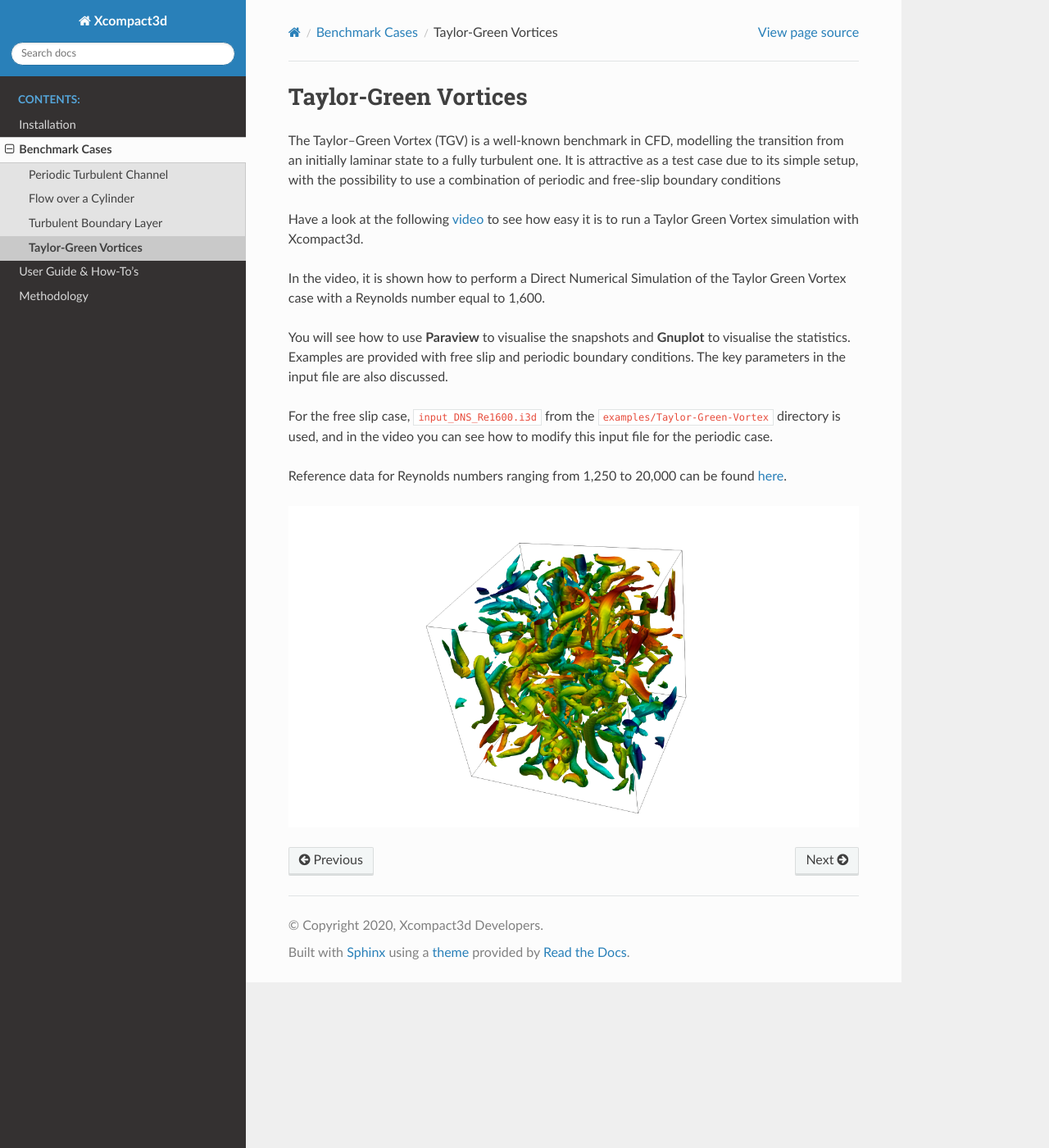
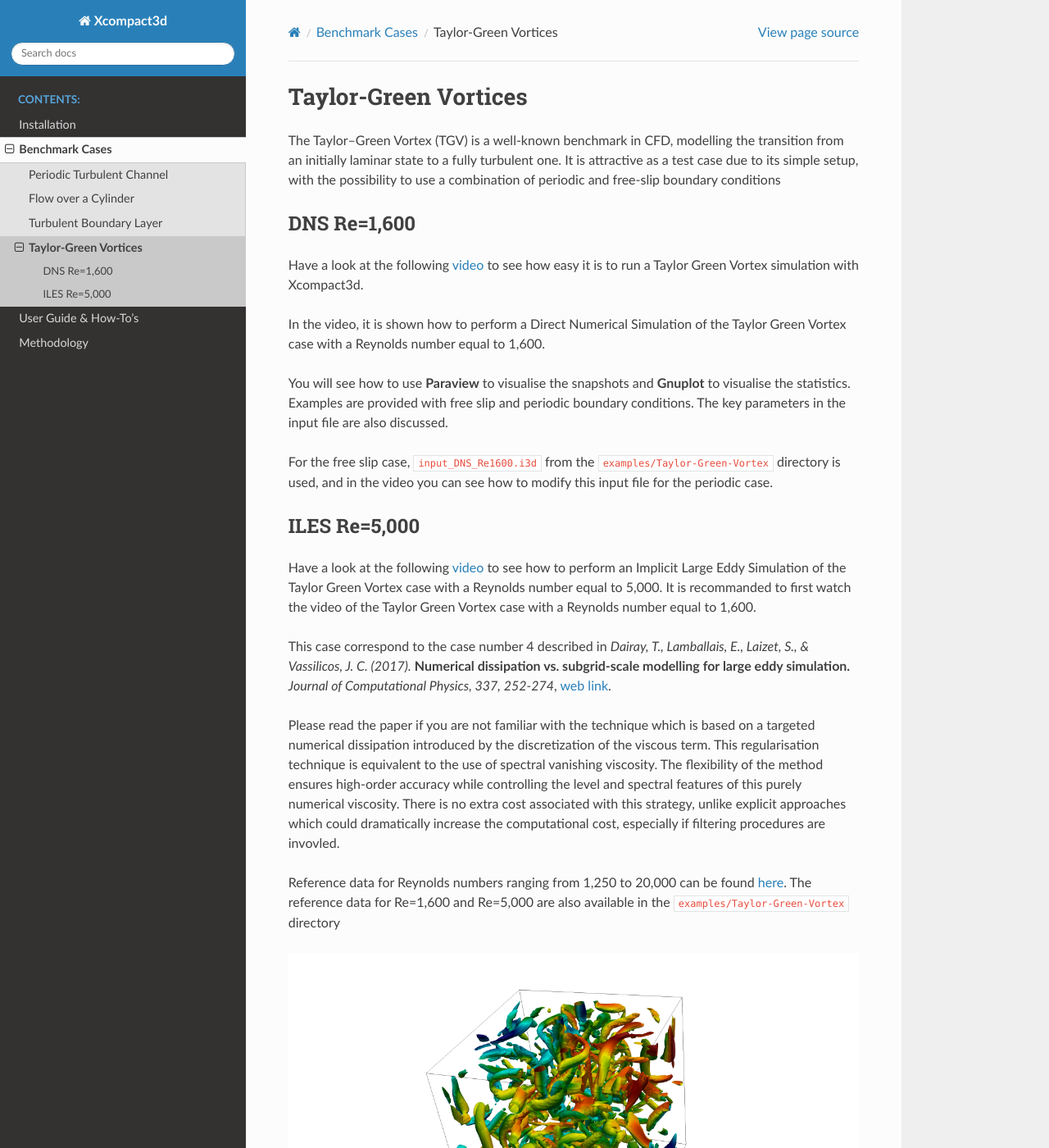
Before and after one commit to xcompact3d/Incompact3d, a Sphinx documentation site: the page built from docs/pages/cases/TGV.rst, in a window 1280 px wide and 1400 px high. Shown: the whole window at 82% size. Built offline with Sphinx 7.4.7 and the Read the Docs theme 2.0.0, drawn with Linux system fonts in a browser that asks for light colours.

Commit message:
Update TGV.rst

```diff
--- a/docs/pages/cases/TGV.rst
+++ b/docs/pages/cases/TGV.rst
@@ -1,8 +1,11 @@
+=====================
 Taylor-Green Vortices
 =====================
 The Taylor–Green Vortex (TGV) is a well-known benchmark in CFD, modelling the transition from an initially laminar state to a fully turbulent one. It is attractive as a test case due to its simple setup, with the possibility to use a combination of
 periodic and free-slip boundary conditions
 
+DNS Re=1,600
+=============
 Have a look at the following `video <https://www.youtube.com/watch?v=yj0njXod7iU>`_ to see how easy it is to run a Taylor Green Vortex simulation with Xcompact3d.
 
 In the video, it is shown how to perform a Direct Numerical Simulation of the Taylor Green Vortex case with a Reynolds number equal to 1,600.
@@ -11,7 +14,16 @@ You will see how to use **Paraview** to visualise the snapshots and **Gnuplot**
 
 For the free slip case, ``input_DNS_Re1600.i3d`` from the ``examples/Taylor-Green-Vortex`` directory is used, and in the video you can see how to modify this input file for the periodic case.
 
-Reference data for Reynolds numbers ranging from 1,250 to 20,000 can be found `here <https://zenodo.org/record/2577239#.YsV6GozMI5k>`_.
+
+ILES Re=5,000
+=============
+Have a look at the following `video <https://youtu.be/3zCU3J2tQTU>`_ to see how to perform an Implicit Large Eddy Simulation of the Taylor Green Vortex case with a Reynolds number equal to 5,000. It is recommanded to first watch the video of the Taylor Green Vortex case with a Reynolds number equal to 1,600.
+
+This case correspond to the case number 4 described in *Dairay, T., Lamballais, E., Laizet, S., & Vassilicos, J. C. (2017).* **Numerical dissipation vs. subgrid-scale modelling for large eddy simulation.** *Journal of Computational Physics, 337, 252-274*, `web link <https://www.sciencedirect.com/science/article/pii/S0021999117301298>`_.
+
+Please read the paper if you are not familiar with the technique which is based on a targeted numerical dissipation introduced by the discretization of the viscous term. This regularisation technique is equivalent to the use of spectral vanishing viscosity. The flexibility of the method ensures high-order accuracy while controlling the level and spectral features of this purely numerical viscosity. There is no extra cost associated with this strategy, unlike explicit approaches which could dramatically increase the computational cost, especially if filtering procedures are invovled.
+
+Reference data for Reynolds numbers ranging from 1,250 to 20,000 can be found `here <https://zenodo.org/record/2577239#.YsV6GozMI5k>`_. The reference data for Re=1,600 and Re=5,000 are also available in the ``examples/Taylor-Green-Vortex`` directory
 
 .. image:: snap4.png
   :width: 1200
```
